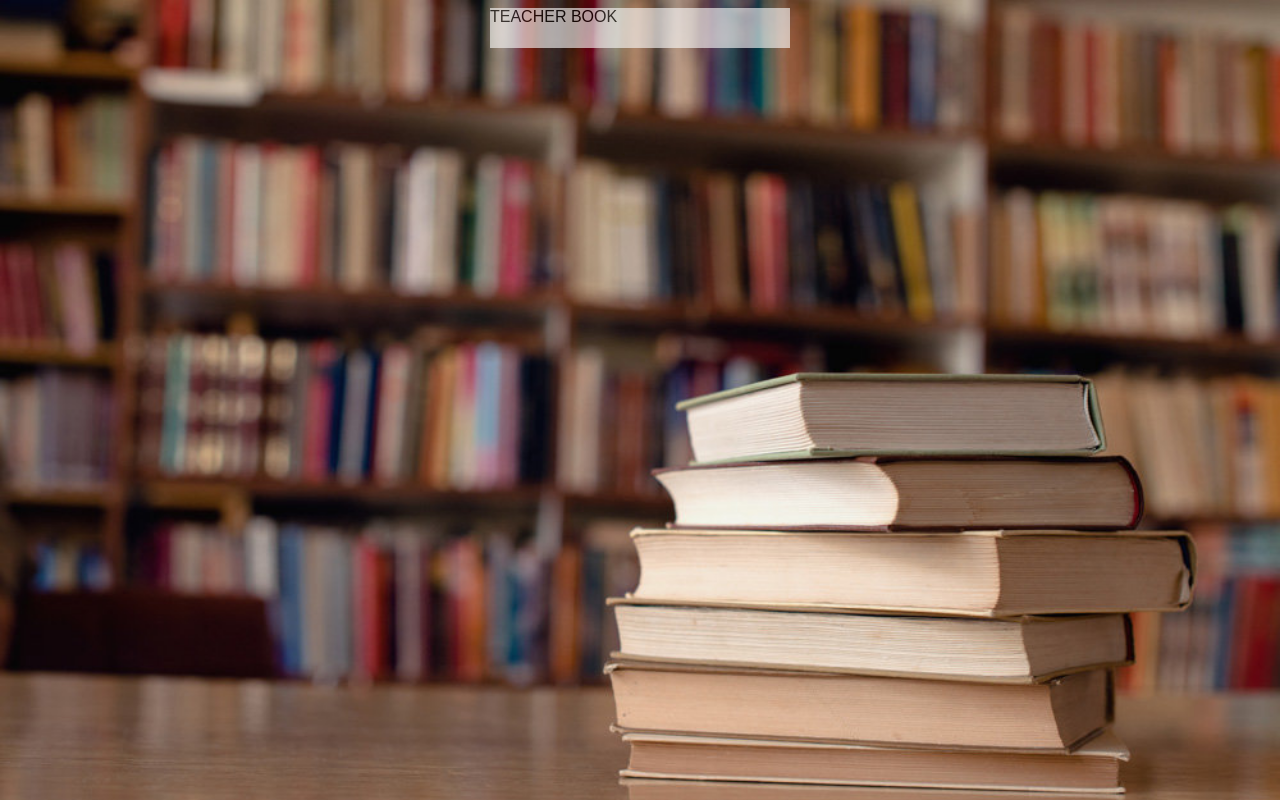
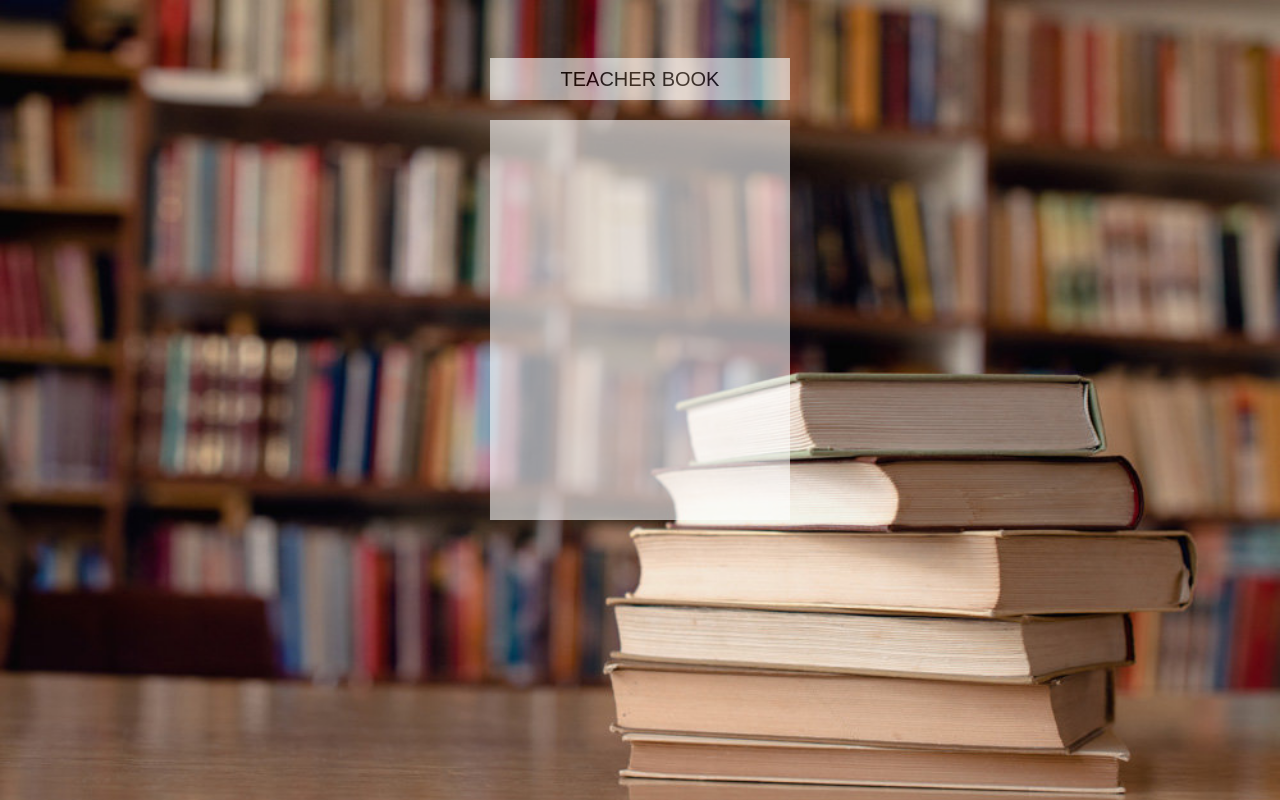
Before and after one commit to RuslanL111/praktic, a plain HTML site: page index.html in a window 1280 px wide. Drawn offline with Linux system fonts and the light colour scheme.

Commit message:
variant2

```diff
--- a/index.html
+++ b/index.html
@@ -7,5 +7,8 @@
 </head>
 <body>
 	<div class="head">teacher book</div>
+	<div class="form">
+
+	</div>
 </body>
 </html>
--- a/styles.css
+++ b/styles.css
@@ -6,9 +6,23 @@ body{
 }
 .head{
 	width: 300px;
-	height: 40px;
+	height: 32px;
 	text-transform: uppercase;
 	margin: 0 auto;
 	background-color: #fff;
 	opacity: .6;
+	text-align: center;
+	font-size: 20px;
+	padding-top: 10px;
+	position: relative;
+	top: 50px;
 }
+.form{
+	width: 300px;
+	height: 400px;
+	margin: 0 auto;
+	background-color: #fff;
+	opacity: .6;
+	position: relative;
+	top: 70px;
+}
```
